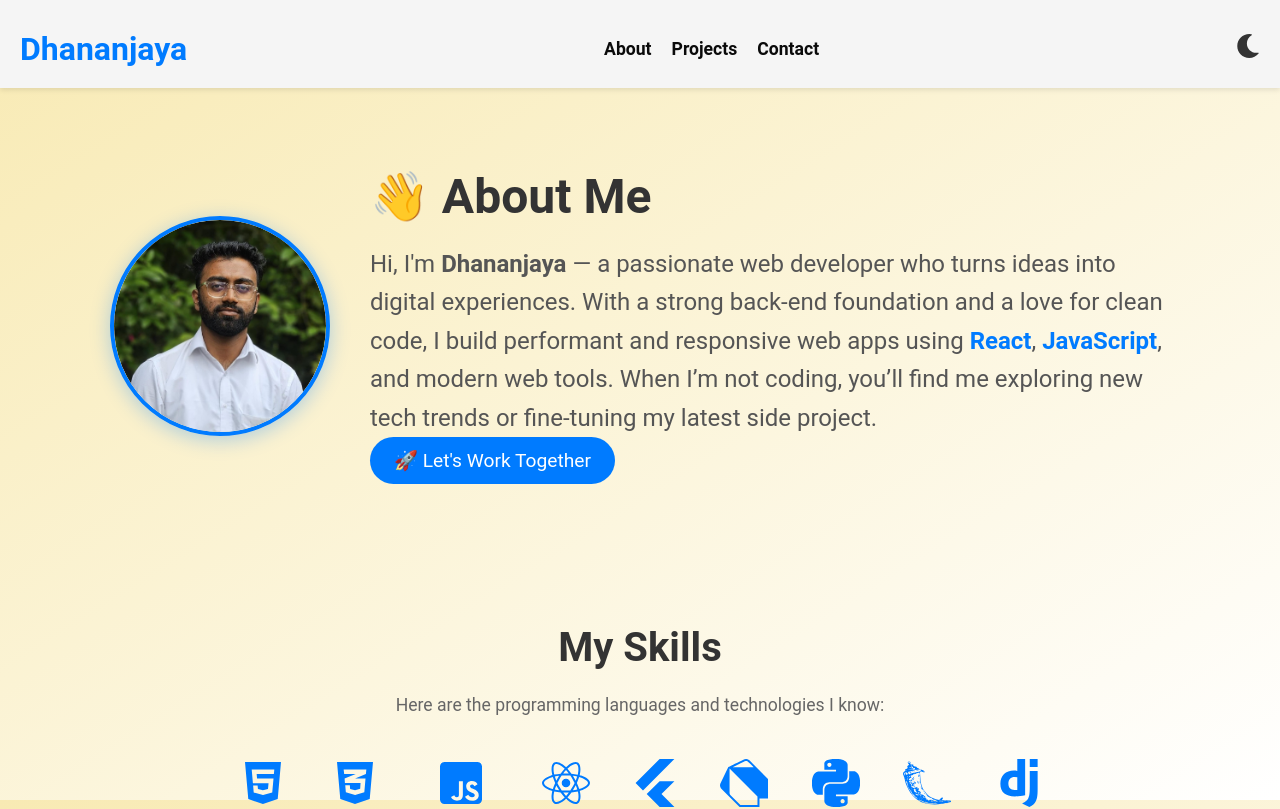
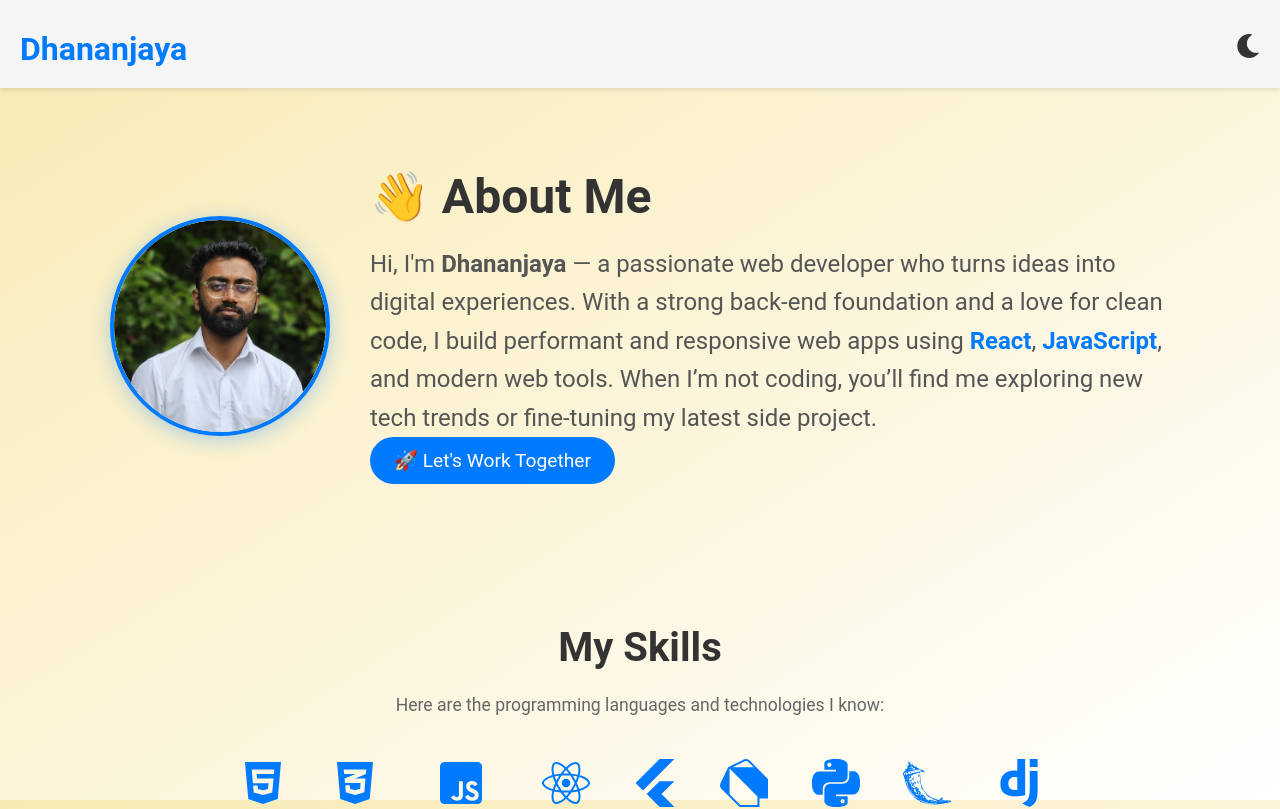
Before and after one commit to DHANANJAYA0013/Portfolio, a React (Create React App) app: page / in a window 1280 px wide. Shown: the top 809 px of the page. Built offline with nearby package versions, Linux system fonts and the light colour scheme.

Commit message:
Update Header.js

```diff
--- a/src/components/Header.js
+++ b/src/components/Header.js
@@ -10,11 +10,6 @@ function Header({ darkMode, toggleDarkMode }) {
                 <div className="logo">
                     <h1>Dhananjaya</h1>
                 </div>
-                <ul className="nav-links">
-                    <li><a href="#about">About</a></li>
-                    <li><a href="#projects">Projects</a></li>
-                    <li><a href="#contact">Contact</a></li>
-                </ul>
                 <button
                     className="dark-mode-toggle"
                     onClick={toggleDarkMode}
```
